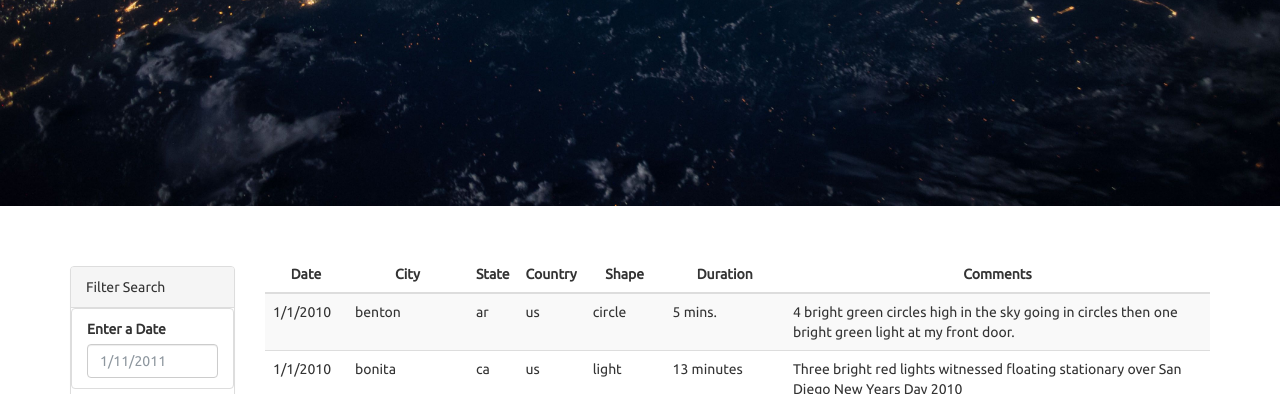
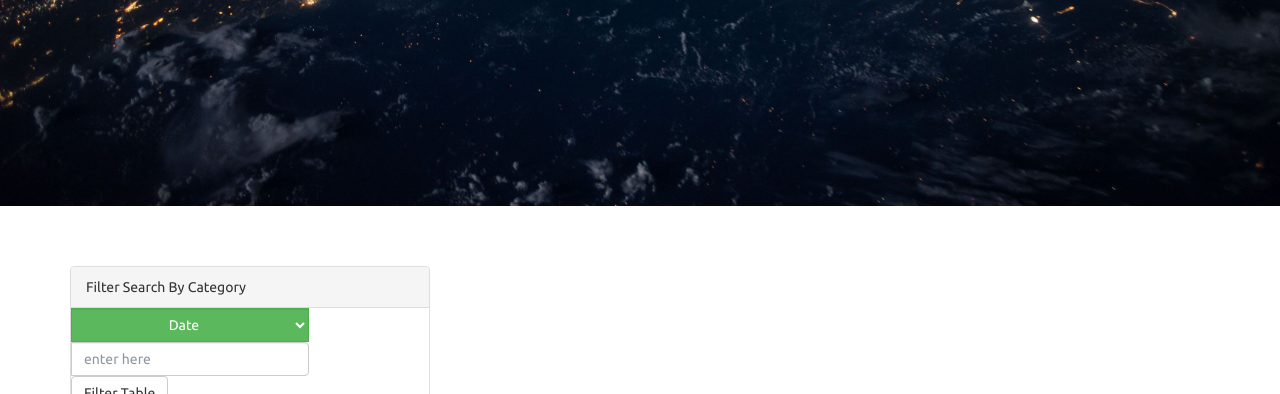
Before and after one commit to vasudhanair/Javascript-Challenge, a plain HTML site: page UFO-level-2/index.html in a window 1280 px wide. Shown: the part 406-800 px from the top of the page. Drawn offline with nearby package versions, Linux system fonts and the light colour scheme; files whose address does not match are found by name.

Commit message:
Changes made to index.html file for level 2

```diff
--- a/UFO-level-2/index.html
+++ b/UFO-level-2/index.html
@@ -8,9 +8,14 @@
   <link rel="stylesheet" href="https://maxcdn.bootstrapcdn.com/bootswatch/3.3.7/superhero/bootstrap.min.css">
   <link href="https://fonts.googleapis.com/css?family=Ubuntu" rel="stylesheet">
   <link rel="stylesheet" href="static/css/style.css">
+  <script src="https://cdnjs.cloudflare.com/ajax/libs/popper.js/1.14.7/umd/popper.min.js"></script>
+  <script src="https://maxcdn.bootstrapcdn.com/bootstrap/4.3.1/js/bootstrap.min.js"></script>
 </head>
 
 <body>
+
+
+
 <div class="wrapper">
           <nav class="navbar navbar-default">
                 <div class="container-fluid">
@@ -21,33 +26,47 @@
                       </div>
                 </div>
           </nav>
+
           <div class="hero text-center">
                 <h1>UFO Sightings</h1>
                 <p>The Truth is Out There</p>
           </div>
+
   <div class="container">
+
       <div class="row margin-top-50">
-        <div class="col-md-2">
+              <div class="col-md-4">
                     <aside class="filters">
                             <div class="panel panel-default">
-              <div class="panel-heading">Filter Search</div>
+                                <div class="panel-heading">Filter Search By Category</div>
                                   <div class="panel-body">
+
                                           <form>
-                  <div class="form-group">
-                    <ul class="list-group" id="filters">
-                      <li class="filter list-group-item">
-                        <label for="date">Enter a Date</label>
-                        <input class="form-control" id="datetime" type="text" placeholder="1/11/2011">
-                      </li>
-                    </ul>
+                                                <div class="input-group">
+                                                    <div class="input-group-prepend">
+                                                          <select type="button" class="form-control btn btn-success" data-toggle="dropdown">
+                                                              <option href="#" class="dropdown-item">Date</option>
+                                                              <option href="#" class="dropdown-item">City</option>
+                                                              <option href="#" class="dropdown-item">State</option>
+                                                              <option href="#" class="dropdown-item">Country</option>
+                                                              <option href="#" class="dropdown-item">Shape</option>
+                                                          </select>
                                                     </div>
+                                                          <input type="text" id="input" class="form-control" placeholder="enter here">
+                                                </div>
+                                          </form>
+
                                         <button id="filter-btn" type="button" class="btn btn-default">Filter Table</button>
-                </form>
+
                                   </div>
                             </div>
                       </aside>
+
                   </div>
+
+        <div class="row margin-top-50">
         <div class="col-md-10">
+    </br>
                 <div id="table-area" class="">
                         <table id="ufo-table" class="table table-striped">
                                 <thead>
@@ -66,14 +85,18 @@
                 </div>
         </div>
         </div>
-    </div>
+
   <footer class="footer">
       <span class="bottom">UFO Sightings</span>
   </footer>
+
         </div>
+</div>
+
   <script src="https://cdnjs.cloudflare.com/ajax/libs/d3/4.11.0/d3.js"></script>
   <script src="static/js/data.js"></script>
   <script src="static/js/app.js"></script>
+
 </body>
 
 </html>
```
Lines whose indentation alone changed are shown as unchanged.
